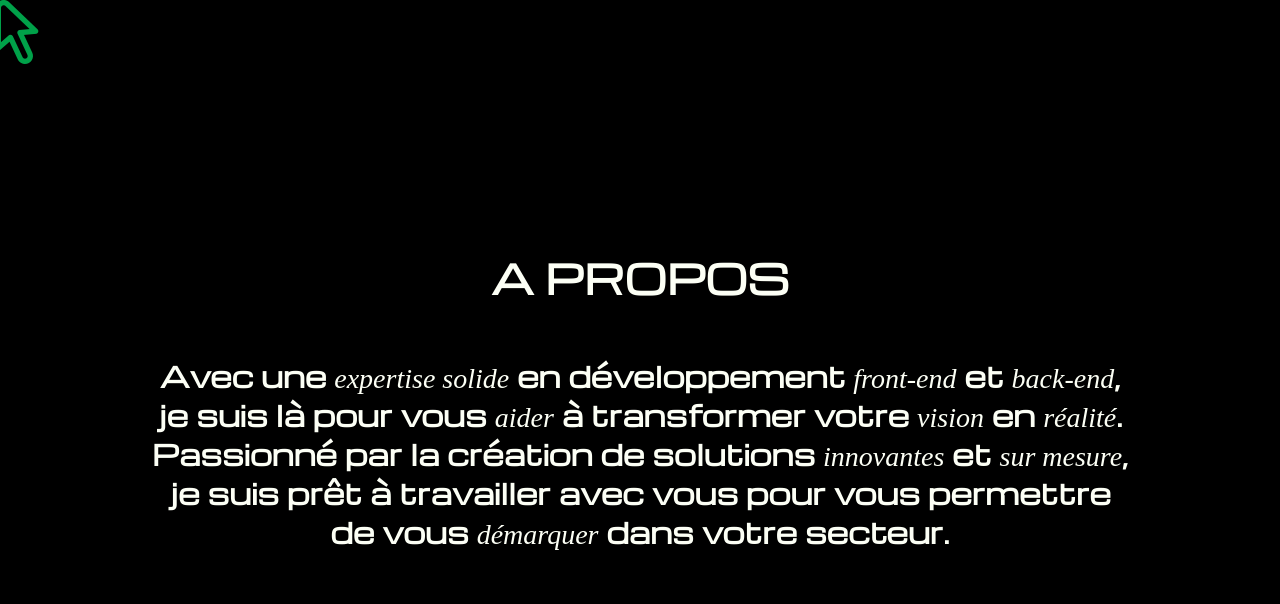
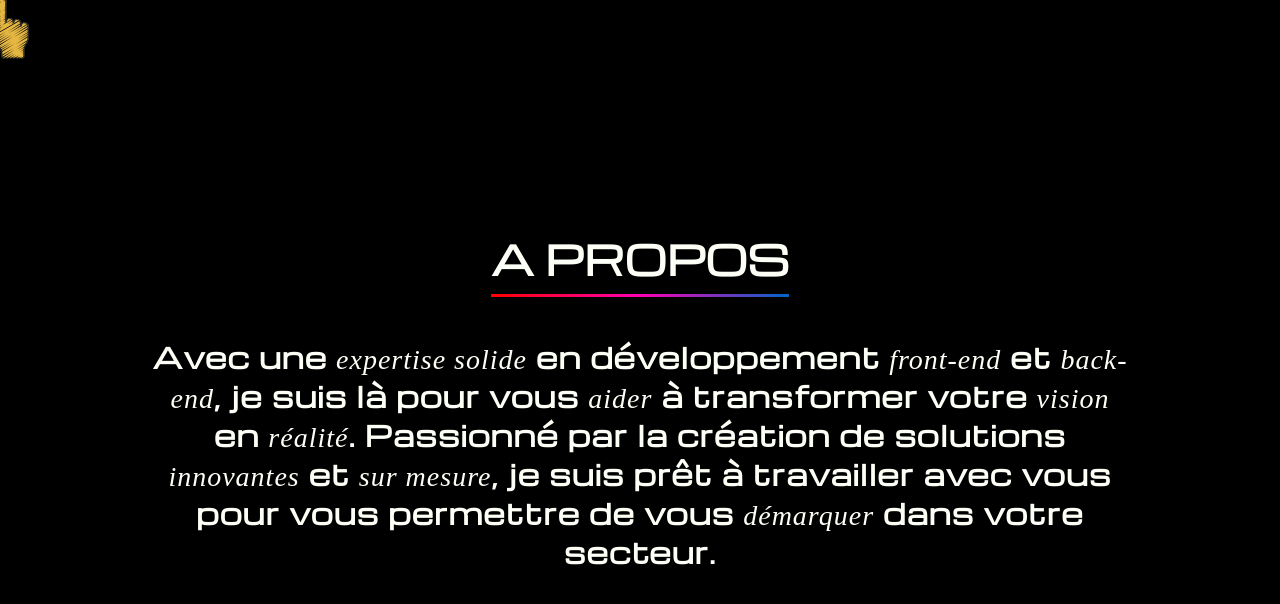
Before and after one commit to albin-cousson/myWebsite, a Next.js app: page /components/intro in a window 1280 px wide. Shown: the top 604 px of the page. Built offline with nearby package versions, Linux system fonts and the light colour scheme.

Commit message:
feature: ajout d'animations sur les liens du footer sur PC, ajout d'un nvx cursor et du soulignement arcenciel sur l'intro

```diff
--- a/pages/_app.tsx
+++ b/pages/_app.tsx
@@ -3,7 +3,7 @@ import styles from '@/styles/Home.module.css'
 import type { AppProps } from 'next/app'
 import { useState, useRef, useEffect } from 'react';
 import { motion } from "framer-motion";
-import { Orbitron, Michroma, Gajraj_One, Bangers, Black_Ops_One } from 'next/font/google'
+import { Michroma } from 'next/font/google'
 
 const inter = Michroma({ subsets: ['latin'], weight: ['400'], })
 
@@ -13,16 +13,15 @@ export default function App({ Component, pageProps }: AppProps) {
   const [cursorIsClick, setCursorIsClick] = useState(false);
 
   const cursorPos = (e: any) => {
-    setCursorIsClick(false)
     if(cursorRef.current != null) {
-      cursorRef.current.style.top = (e.pageY - 0) - window.scrollY + "px";
-      cursorRef.current.style.left = e.pageX - 15 + "px";
+      cursorRef.current.style.top = (e.pageY - 5) - window.scrollY + "px";
+      cursorRef.current.style.left = e.pageX - 25 + "px";
     }
   }
 
 
   return (
-    <main onMouseEnter={cursorPos} onMouseMove={cursorPos} className={inter.className} onMouseDown={()=>setCursorIsClick(true)} onMouseUp={()=>setCursorIsClick(false)}>
+    <main className={inter.className}  onMouseEnter={cursorPos} onMouseDown={()=>setCursorIsClick(true)}  onMouseMove={cursorPos} onMouseUp={()=>setCursorIsClick(false)}>
       {!cursorIsClick ? <motion.img initial={{ opacity: 0 }} animate={{ opacity: 1 }} transition={{ duration: 0.6 }} ref={cursorRef} className={styles.persoCursor} src="/cursors/cursor.png" alt=""/> : <motion.img ref={cursorRef} className={styles.persoCursor} src="/cursors/cursorOnClick.png" alt=""/>}
       <Component {...pageProps} />
     </main>
--- a/styles/intro.module.scss
+++ b/styles/intro.module.scss
@@ -5,29 +5,50 @@
     align-items: center;
     min-height: 100vh;
     background-color: var(--default-color);
+
     .intro {
+        display: flex;
+        flex-direction: column;
+        align-items: center;
         padding: 0px 150px 0px 150px;
+
         @media screen and (max-width: 767px) {
             padding: 0px 18px 0px 18px;
         }
+
         h1 {
-            padding-bottom: 50px;
+            margin-bottom: 40px;
+            padding-bottom: 10px;
             text-align: center;
             font-size: 40px;
             color: var(--secondary-color);
+            background:
+                linear-gradient(to right,
+                    rgba(255, 0, 0, 1),
+                    rgba(255, 0, 180, 1),
+                    rgba(0, 100, 200, 1));
+            background-size: 100% 3px, 0 3px;
+            background-position: 100% 100%, 0 100%;
+            background-repeat: no-repeat;
+            transition: background-size 400ms;
+
             @media screen and (max-width: 767px) {
                 font-size: 30px;
             }
         }
+
         h2 {
             text-align: center;
             color: var(--secondary-color);
             font-size: 28px;
+            letter-spacing: 1px;
+
             @media screen and (max-width: 767px) {
                 font-size: 18px;
             }
+
             .span {
-                font-family: 'Canela web','Times New Roman',sans-serif;
+                font-family: 'Canela web', 'Times New Roman', sans-serif;
                 font-style: italic;
                 font-weight: 100;
                 text-transform: none;
```
Also changed, not shown: styles/footer.module.scss (+31 -4 lines), public/cursors/cursor.png, public/cursors/cursorOnClick.png.
